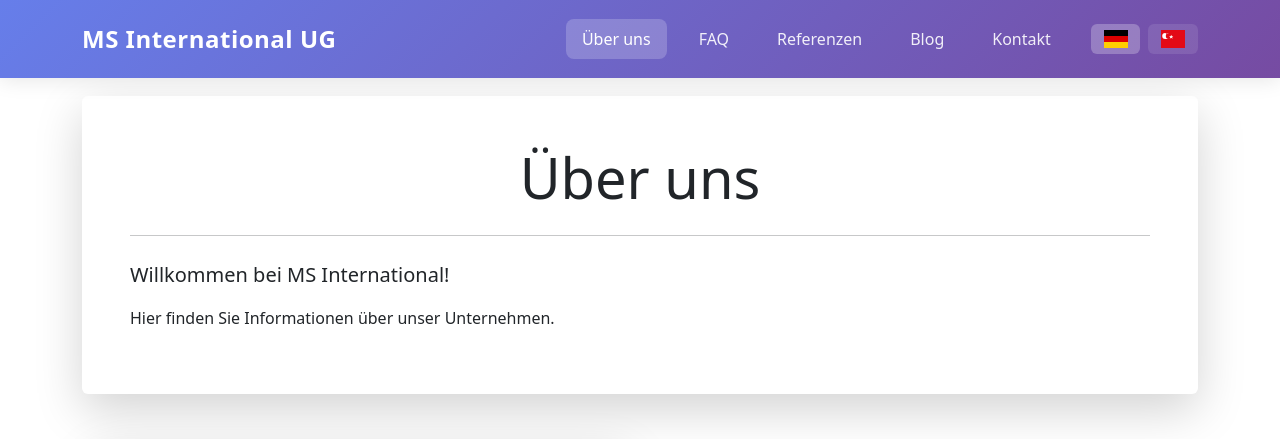
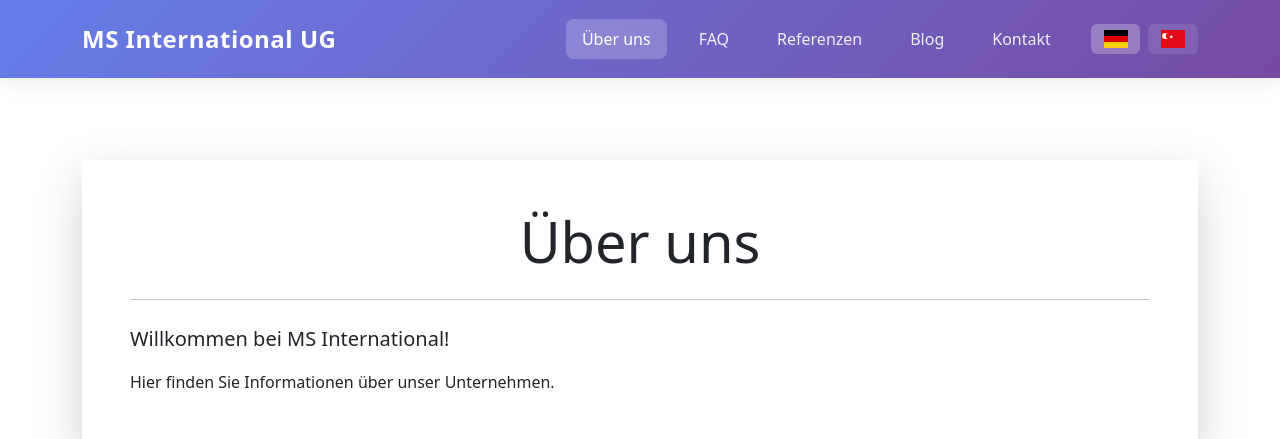
Before and after one commit to fatihozkul35/integration, a Django app: page /uber-uns/ in a window 1280 px wide. Shown: the top 439 px of the page. Run offline with Django 5.2, Linux system fonts and the light colour scheme.

Commit message:
Refactor main content styling in base.html to use Bootstrap classes for improved layout consistency.

```diff
--- a/integration_app/templates/integration_app/base.html
+++ b/integration_app/templates/integration_app/base.html
@@ -166,7 +166,7 @@
     </nav>
 
     <!-- Main Content -->
-    <main style="margin-top: 80px;">
+    <main class="mt-5 pt-5">
         {% block content %}{% endblock %}
     </main>
 
```
